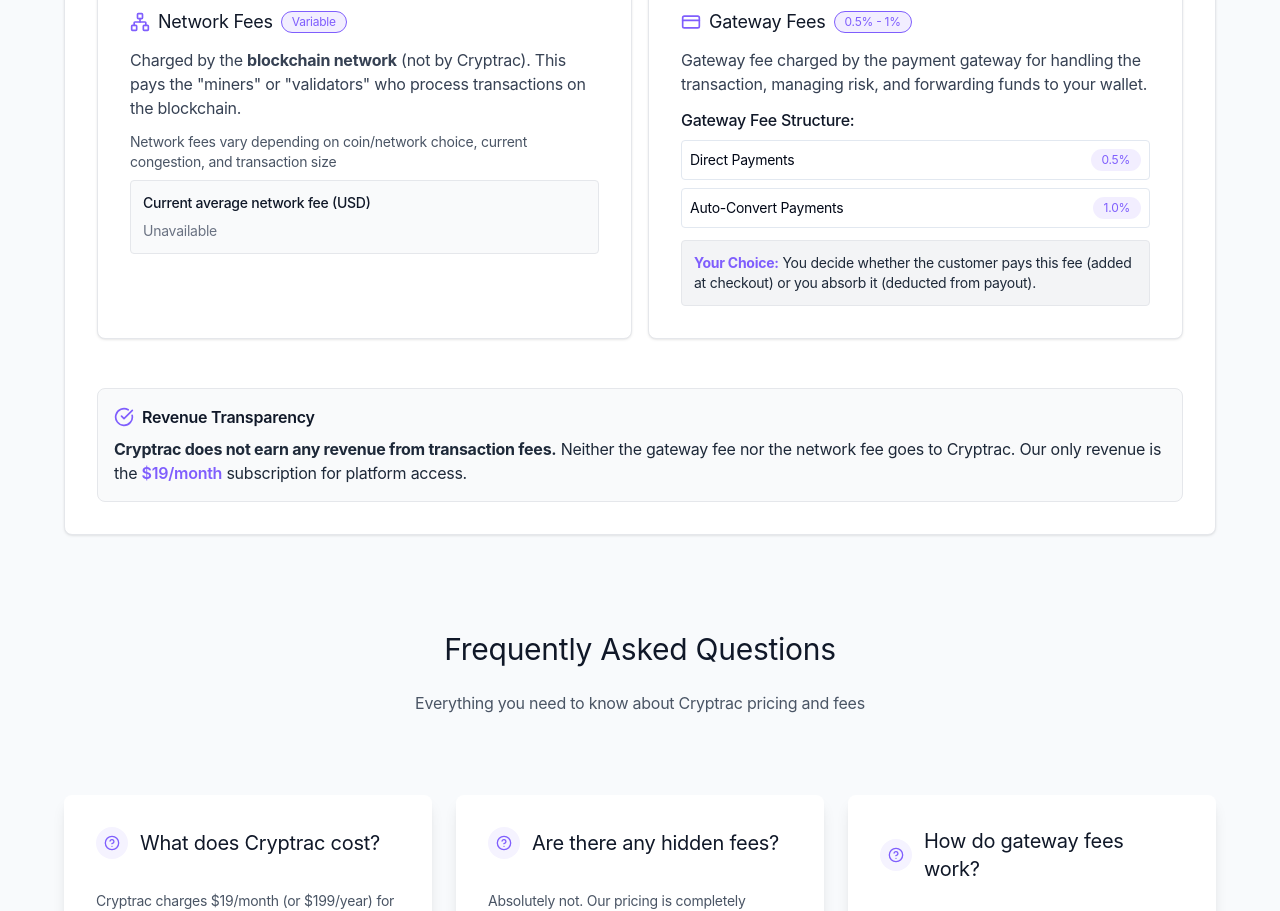
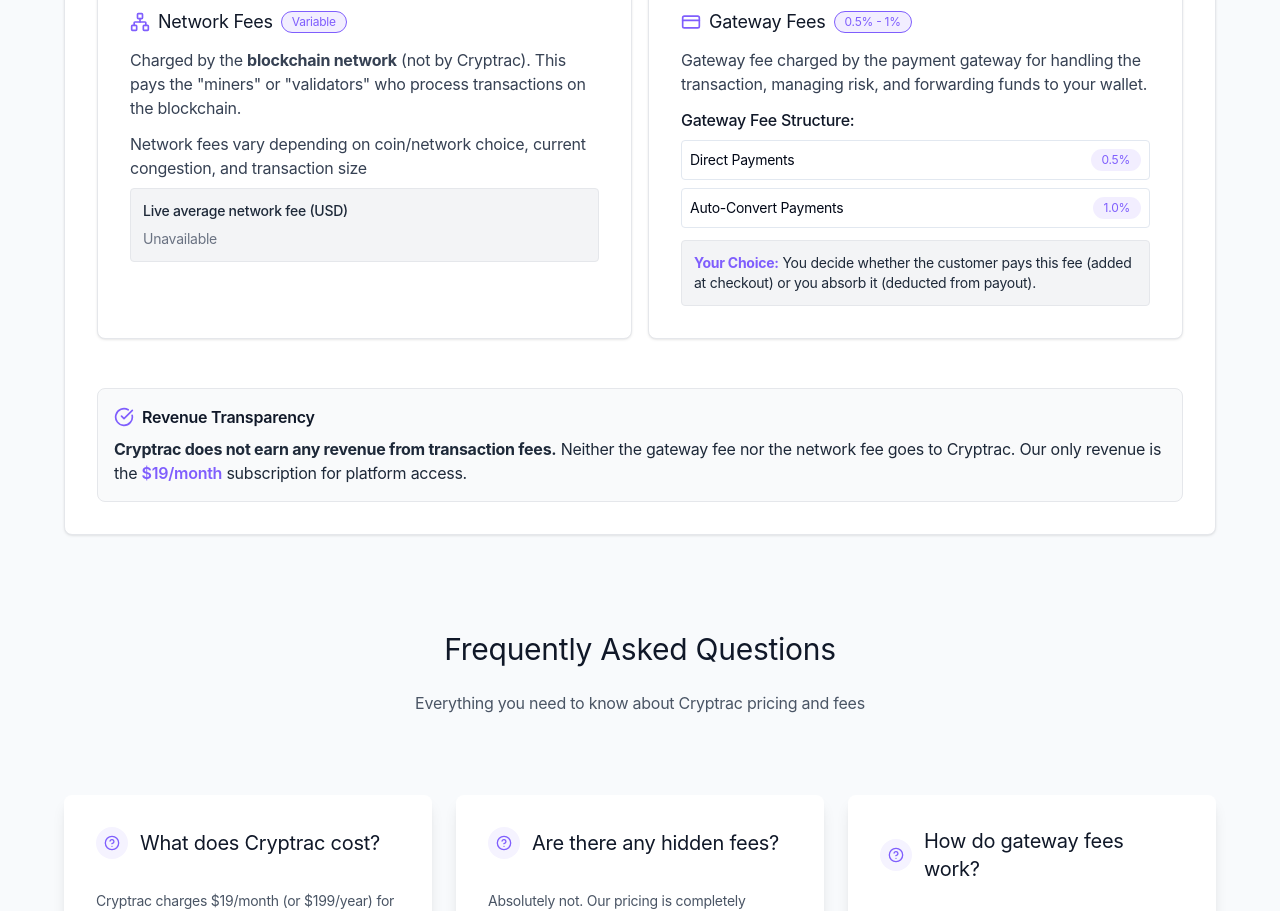
Before and after one commit to CryptracSolutions/cryptrac, a Next.js app: page / in a window 1280 px wide. Shown: the part 3760-4671 px from the top of the page. Built offline with nearby package versions, Linux system fonts and the light colour scheme; no server answers.

Commit message:
Onboarding UI Upgrades 7.9

```diff
--- a/app/components/fee-documentation.tsx
+++ b/app/components/fee-documentation.tsx
@@ -35,14 +35,14 @@ function NetworkFeeEstimator() {
 
   const item = (label: string, value?: number | null) => (
     <div className="flex items-center justify-between text-sm">
-      <span className="text-gray-600">{label}</span>
-      <span className="font-medium text-[#7f5efd]">{formatUsd(value ?? null)}</span>
+      <span className="text-gray-800">{label}</span>
+      <span className="font-bold text-[#7f5efd]">{formatUsd(value ?? null)}</span>
     </div>
   )
 
   return (
-    <div className="bg-gray-50 p-3 rounded border border-gray-200">
-      <div className="text-sm font-medium text-gray-900 mb-2">Current average network fee (USD)</div>
+    <div className="bg-gray-100 p-3 rounded border border-gray-200">
+      <div className="text-sm font-medium text-gray-800 mb-2">Live average network fee (USD)</div>
       {loading && <div className="text-sm text-gray-500">Loading…</div>}
       {!loading && error && <div className="text-sm text-gray-500">{error}</div>}
       {!loading && !error && fees && (
@@ -272,7 +272,7 @@ export function FeeDocumentation({
                     {isLanding ? (
                       <>
                         {networkFeesNote && (
-                          <div className="mb-2 text-sm text-gray-600">
+                          <div className="mb-2">
                             {networkFeesNote}
                           </div>
                         )}
--- a/app/page.tsx
+++ b/app/page.tsx
@@ -568,9 +568,9 @@ export default function Home() {
               showGatewayFees={true}
               colorVariant="landing"
               networkFeesNote={(
-                <span>
+                <p className="text-gray-700">
                   Network fees vary depending on coin/network choice, current congestion, and transaction size
-                </span>
+                </p>
               )}
             />
           </div>
```
